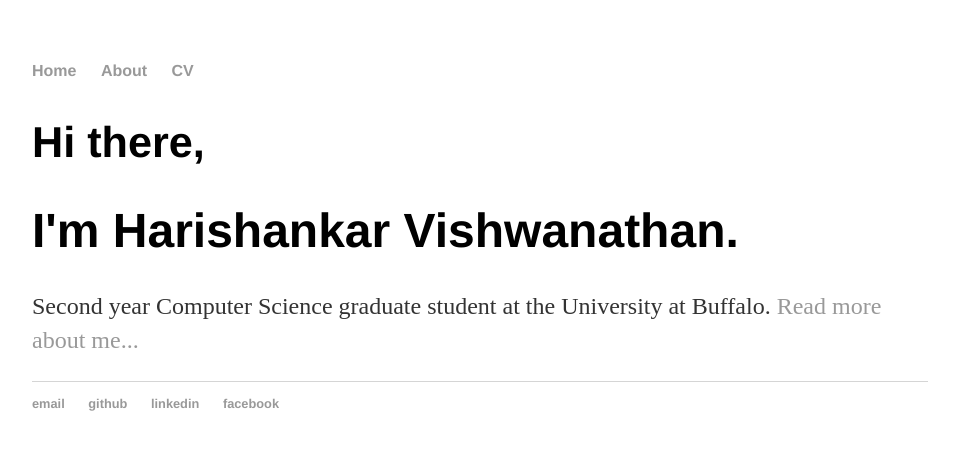
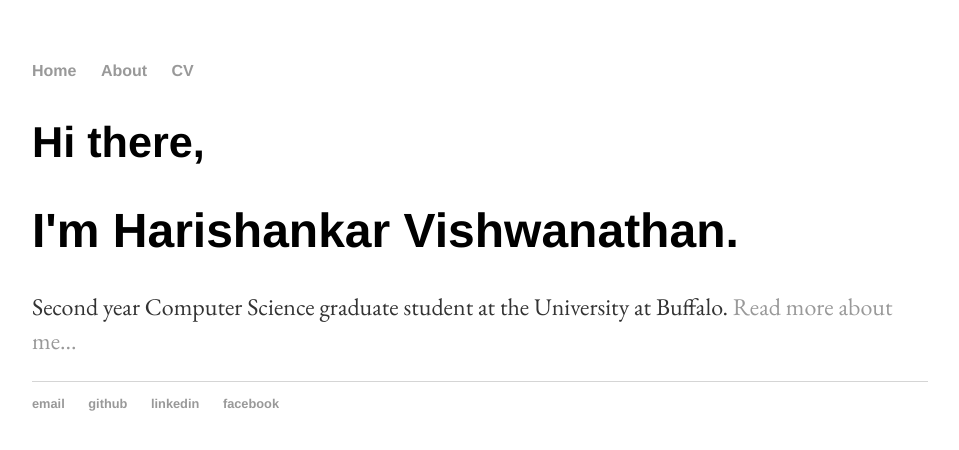
Before and after one commit to harishankarv/harishankarv.github.io, a Jekyll site: the page built from index.html, in a window 1280 px wide. Shown: the top 450 px of the page, without its empty margins (160-1119 px from the left). Built offline with Jekyll 4.4.1, drawn with Linux system fonts in a browser that asks for light colours.

Commit message:
Update default.html

```diff
--- a/_layouts/default.html
+++ b/_layouts/default.html
@@ -4,6 +4,7 @@
             <title>{{ page.title }}</title>
             <!-- link to main stylesheet -->
             <link rel="stylesheet" type="text/css" href="/css/main.css">
+            <link href='https://fonts.googleapis.com/css?family=EB+Garamond' rel='stylesheet' type='text/css'>
         </head>
         <body>
             <nav>
```
